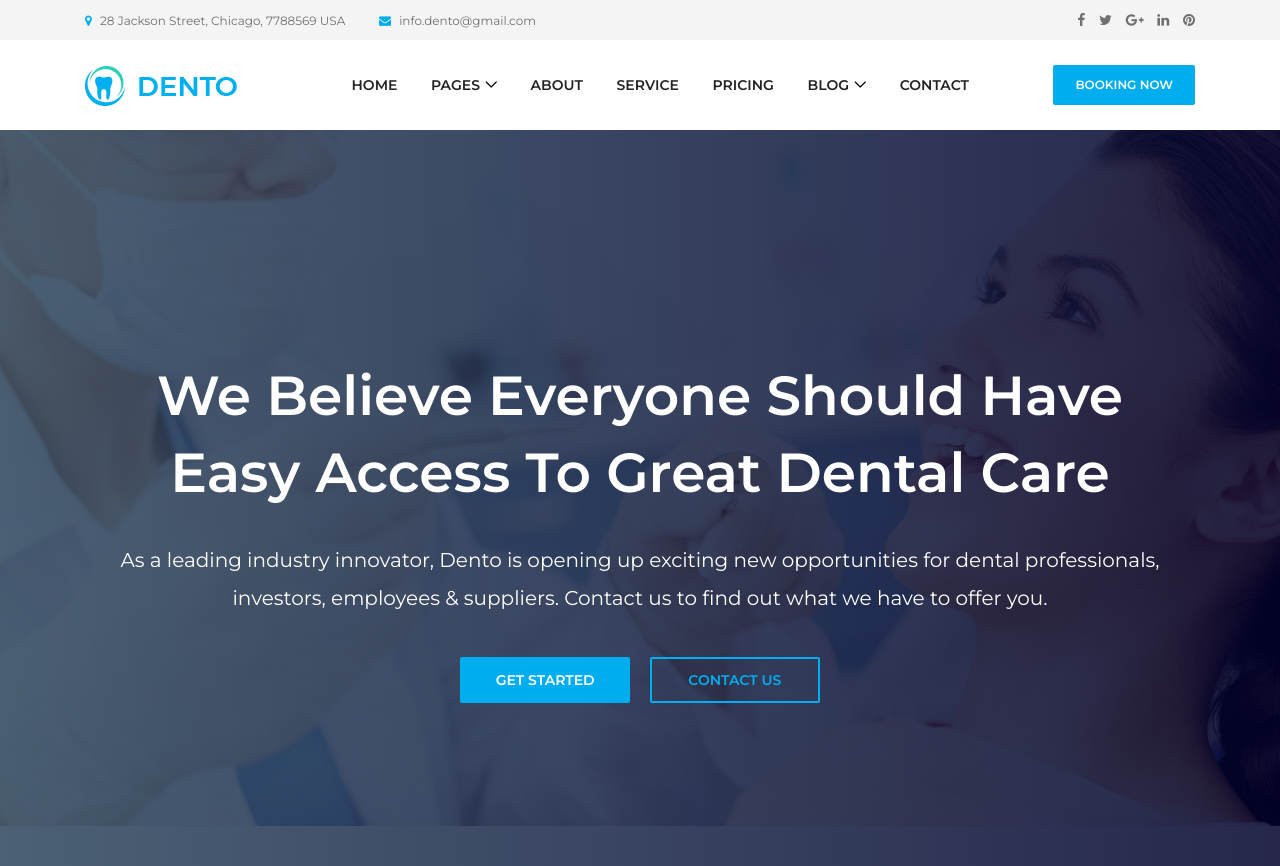
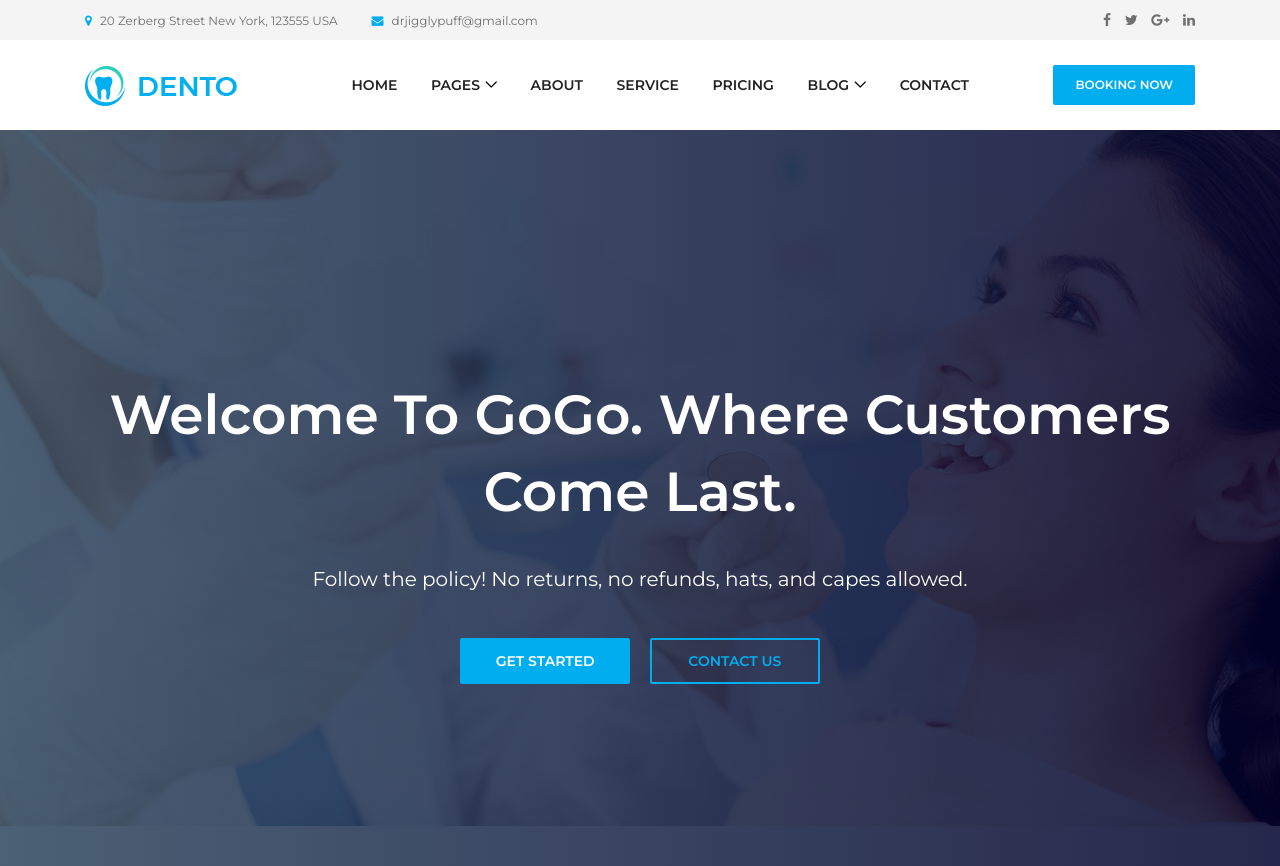
Before and after one commit to drpoxx/dentalwebsite, a Django app: page / in a window 1280 px wide. Shown: the top 866 px of the page. Run offline with Django 3.2, Linux system fonts and the light colour scheme; some libraries are stand-ins or nearby versions; some web fonts are replaced.

Commit message:
add some more fun text

```diff
--- a/dentalwebsite/templates/home.html
+++ b/dentalwebsite/templates/home.html
@@ -11,7 +11,7 @@
   <meta name="viewport" content="width=device-width, initial-scale=1, shrink-to-fit=no">
 
   <!-- Title -->
-  <title>Dento - Dentist &amp; Medical HTML Template</title>
+  <title>Dr Jigglypuff Dovakhin</title>
 
   <!-- Favicon -->
   <link rel="icon" href="{% static 'dentalwebsite/img/core-img/favicon.ico' %}">
@@ -38,8 +38,8 @@
           <!-- Top Content -->
           <div class="col-6 col-md-9 col-lg-8">
             <div class="top-header-content">
-              <a href="#" data-toggle="tooltip" data-placement="bottom" title="28 Jackson Street, Chicago, 7788569 USA"><i class="fa fa-map-marker"></i> <span>28 Jackson Street, Chicago, 7788569 USA</span></a>
-              <a href="#" data-toggle="tooltip" data-placement="bottom" title="info.dento@gmail.com"><i class="fa fa-envelope"></i> <span>info.dento@gmail.com</span></a>
+              <a href="#" data-toggle="tooltip" data-placement="bottom" title="20 Zerberg Street New York, 123555 USA"><i class="fa fa-map-marker"></i> <span>20 Zerberg Street New York, 123555 USA</span></a>
+              <a href="#" data-toggle="tooltip" data-placement="bottom" title="drjigglypuff@gmail.com"><i class="fa fa-envelope"></i> <span>drjigglypuff@gmail.com</span></a>
             </div>
           </div>
           <!-- Top Header Social Info -->
@@ -49,7 +49,6 @@
               <a href="#" data-toggle="tooltip" data-placement="bottom" title="Twitter"><i class="fa fa-twitter"></i></a>
               <a href="#" data-toggle="tooltip" data-placement="bottom" title="Google Plus"><i class="fa fa-google-plus"></i></a>
               <a href="#" data-toggle="tooltip" data-placement="bottom" title="Linkedin"><i class="fa fa-linkedin"></i></a>
-              <a href="#" data-toggle="tooltip" data-placement="bottom" title="Pinterest"><i class="fa fa-pinterest"></i></a>
             </div>
           </div>
         </div>
@@ -145,9 +144,8 @@
             <div class="col-12">
               <!-- Welcome Text -->
               <div class="welcome-text text-center">
-                <h2 data-animation="fadeInUp" data-delay="100ms">We Believe Everyone Should Have Easy Access To Great Dental Care</h2>
-                <p data-animation="fadeInUp" data-delay="300ms">As a leading industry innovator, Dento is opening up exciting new opportunities for dental professionals, investors, employees & suppliers. Contact us to find out what we have to
-                  offer you.</p>
+                <h2 data-animation="fadeInUp" data-delay="100ms">Welcome to GoGo. Where customers come last.</h2>
+                <p data-animation="fadeInUp" data-delay="300ms">Follow the policy! No returns, no refunds, hats, and capes allowed.</p>
                 <div class="welcome-btn-group">
                   <a href="#" class="btn dento-btn mx-2" data-animation="fadeInUp" data-delay="500ms">Get Started</a>
                   <a href="#" class="btn dento-btn mx-2 active" data-animation="fadeInUp" data-delay="700ms">Contact Us</a>
@@ -387,19 +385,19 @@
               </thead>
               <tbody>
                 <tr>
-                  <th scope="row">Teeth Whitening Service at home</th>
+                  <th scope="row">Pizza GoGo Serice at home</th>
                   <td>1 times</td>
-                  <td>$115.00</td>
+                  <td>£20,000.00</td>
                 </tr>
                 <tr>
-                  <th scope="row">Teeth Whitening Service at Dental Clinic</th>
+                  <th scope="row">GoGo Specials</th>
                   <td>1 times</td>
-                  <td>$100.00</td>
+                  <td>£59.9</td>
                 </tr>
                 <tr>
-                  <th scope="row">Ceramic crowns and fillings Dental porcelain</th>
+                  <th scope="row">Rocks in theeth</th>
                   <td>1 times</td>
-                  <td>$99.00</td>
+                  <td>£100.00</td>
                 </tr>
                 <tr>
                   <th scope="row">Remove crowns, bridges Service</th>
```
